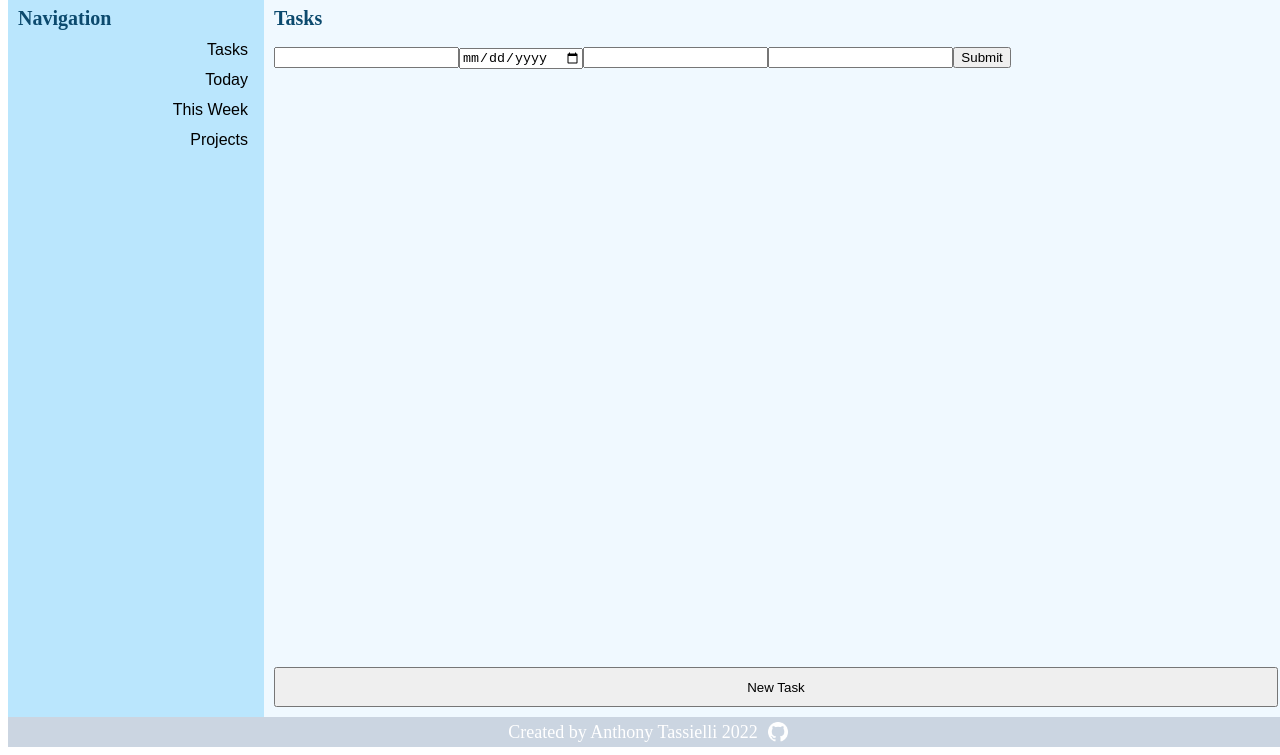
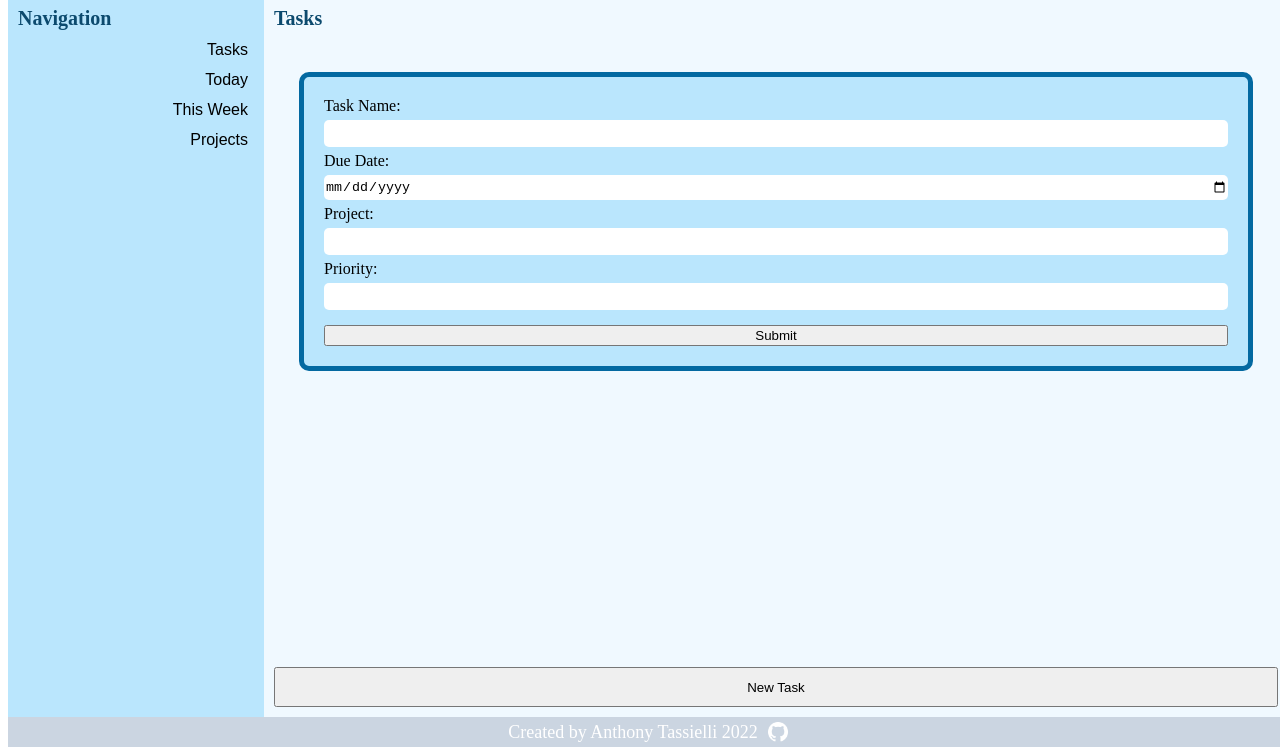
Before and after one commit to atassielli/todo, a website built with webpack: page dist/index.html in a window 1280 px wide. Both pictures are taken after a click on the button "New Task". Shown: the part 61-816 px from the top of the page. Built offline with nearby package versions, Linux system fonts and the light colour scheme.

Commit message:
Add validation for the the new task form
Event listener for submitting a new task confirms priority has been filled out correctly

```diff
--- a/src/index.js
+++ b/src/index.js
@@ -4,6 +4,7 @@ import sidebar from './sidebar.js';
 import mainbody from './mainbody.js';
 import Task from './taskfactory.js';
 import newtask from './newtask.js';
+import newtaskValidation from './newtaskValidation.js';
 
 homepage();
 sidebar();
@@ -11,10 +12,12 @@ mainbody();
 
 const button = document.querySelector('.newTask');
 
-console.log(button)
-
 button.addEventListener('click', () => {
     newtask();
+    const submit = document.querySelector('.submit');
+    submit.addEventListener('click', () => {
+    newtaskValidation();
+    })
 })
 
 const test = new Task('Anthony', "October", "Test", "High", "Completed");
--- a/src/newtask.js
+++ b/src/newtask.js
@@ -3,27 +3,56 @@ export default function newtask () {
 
     container.textContent = ''
 
-    let form = document.createElement('form');
+    let form = document.createElement('div');
+    form.classList.add('taskform')
+
+    let nameTitle = document.createElement('label');
+    nameTitle.textContent = "Task Name:";
+    nameTitle.setAttribute('for', 'name');
+    form.appendChild(nameTitle);
 
     let getName = document.createElement('input');
     getName.setAttribute('type', 'text');
+    getName.setAttribute('id', 'name');
     form.appendChild(getName);
+
+    let dateTitle = document.createElement('label');
+    dateTitle.textContent = "Due Date:";
+    dateTitle.setAttribute('for', 'date');
+    form.appendChild(dateTitle);
 
     let getDate = document.createElement('input');
     getDate.setAttribute('type', 'date');
+    dateTitle.setAttribute('id', 'date');
     form.appendChild(getDate);
+
+    let projectTitle = document.createElement('label');
+    projectTitle.textContent = "Project:";
+    projectTitle.setAttribute('for', 'project');
+    form.appendChild(projectTitle);
 
     let getProject = document.createElement('input');
     getProject.setAttribute('type', 'text');
+    getProject.setAttribute('id', 'project');
     form.appendChild(getProject);
 
+    let priorityTitle = document.createElement('label');
+    priorityTitle.textContent = "Priority:";
+    priorityTitle.setAttribute('for', 'priority');
+    form.appendChild(priorityTitle);
+
     let getPriority = document.createElement('input');
+    getPriority.classList.add('priority');
     getPriority.setAttribute('type', 'text');
+    getPriority.setAttribute('id', 'priority')
     form.appendChild(getPriority);
 
-    let submit = document.createElement('input');
-    submit.setAttribute('type', 'submit');
+    let submit = document.createElement('button');
+    submit.classList.add('submit');
+    submit.textContent = 'Submit'
     form.appendChild(submit);
 
     container.appendChild(form);
+
+
 }
--- /dev/null
+++ b/src/newtaskValidation.js
@@ -0,0 +1,12 @@
+export default function newtaskValidation() {
+    const priority = document.querySelector('.priority');
+
+    let a = priority.value.toLowerCase()
+    console.log(a)
+    if (a !== 'high' && a !== 'low') {
+        alert("Priority must be either high or low");
+    }
+    else {
+        return
+    }
+}
--- a/src/style.css
+++ b/src/style.css
@@ -54,6 +54,29 @@
     grid-area: 2 / 1 / 3 / 2;
 }
 
+.taskform {
+    display: flex;
+    flex-direction: column;
+    gap: 5px;
+    border-style: solid;
+    border-width: 5px;
+    border-color: #0369a1;
+    border-radius: 10px;
+    padding: 20px;
+    background-color: #bae6fd;
+    margin: 25px;
+}
+
+input {
+    border-width: 0px;
+    border-radius: 5px;
+    height: 25px;
+}
+
+.submit {
+    margin-top: 10px
+}
+
 .footer {
     grid-area: 3 / 1 / 4 / 3;
     display: flex;
```
Also changed, not shown: dist/main.js.
